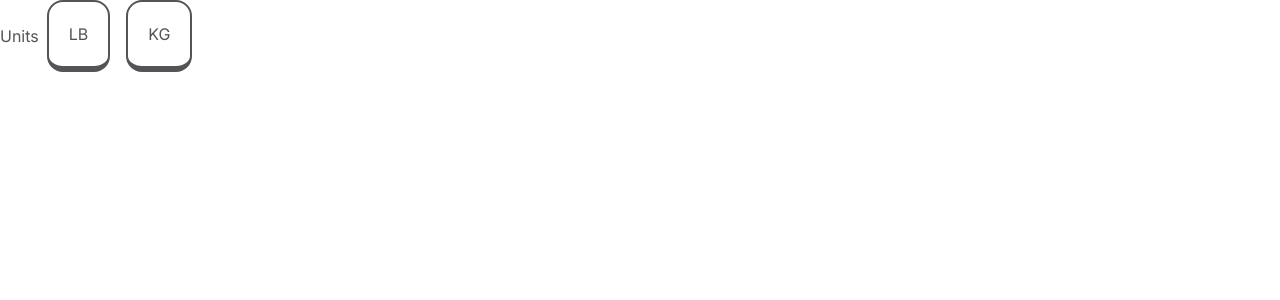
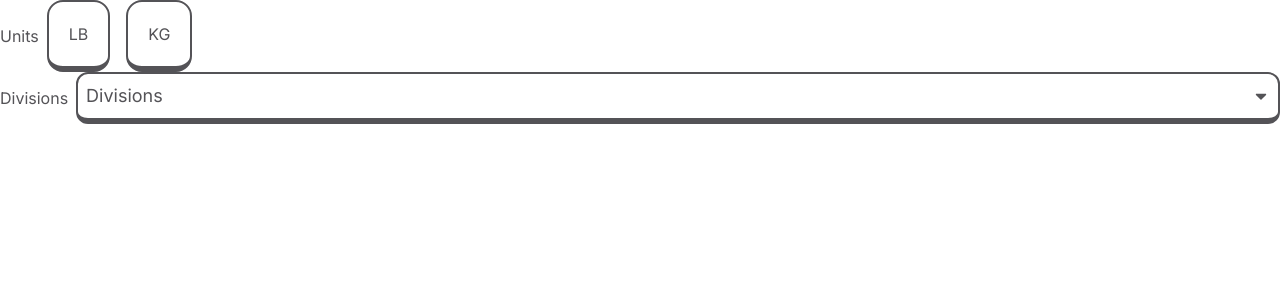
Before and after one commit to ZacharyTa/powerlifting-project, a Next.js app: page / in a window 1280 px wide. Shown: the top 300 px of the page. Built offline with nearby package versions, Linux system fonts and the light colour scheme.

Commit message:
added title

```diff
--- a/src/components/Select.jsx
+++ b/src/components/Select.jsx
@@ -7,8 +7,9 @@ import { FaCaretDown } from "react-icons/fa";
 const Select = ({ options, current, setCurrent, title }) => {
   const [show, setShow] = useState(false);
   return (
-    <Dropdown onToggle={() => setShow(!show)}>
-      <Dropdown.Toggle className="!border-2 !border-b-6 hover:bg-power-gray bg-power-white !rounded-xl p-2 w-1/3 text-left text-lg flex items-center justify-between">
+    <Dropdown className="flex items-center" onToggle={() => setShow(!show)}>
+      {title}
+      <Dropdown.Toggle className="!border-2 !border-b-6 hover:bg-power-gray bg-power-white !rounded-xl p-2 ml-2 !w-full text-left text-lg flex items-center justify-between">
         {!current && title}
         {current && current}
         <FaCaretDown />
--- a/src/components/Test.jsx
+++ b/src/components/Test.jsx
@@ -18,6 +18,12 @@ const Test = () => {
         object={unit}
         setObject={setUnit}
       />
+      <Select
+        options={DIVISIONS}
+        current={division}
+        setCurrent={setDivision}
+        title="Divisions"
+      />
     </>
   );
 };
```
